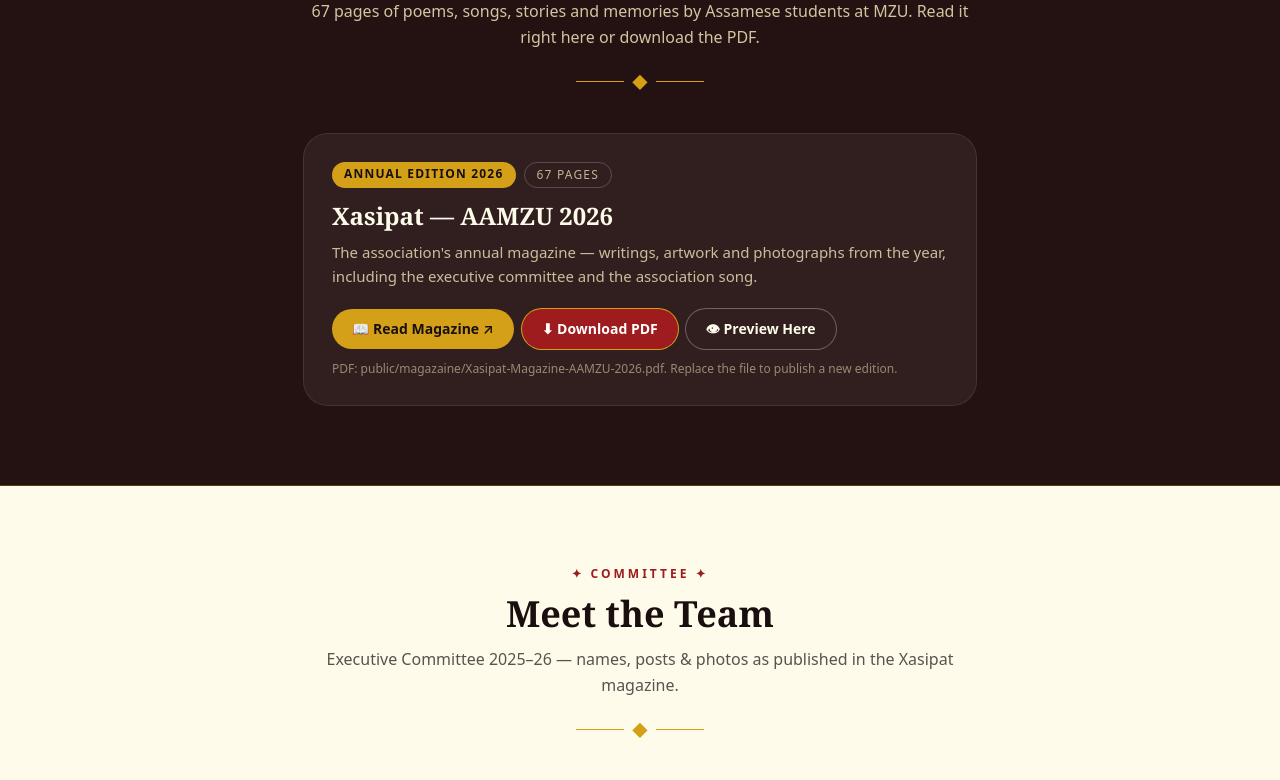
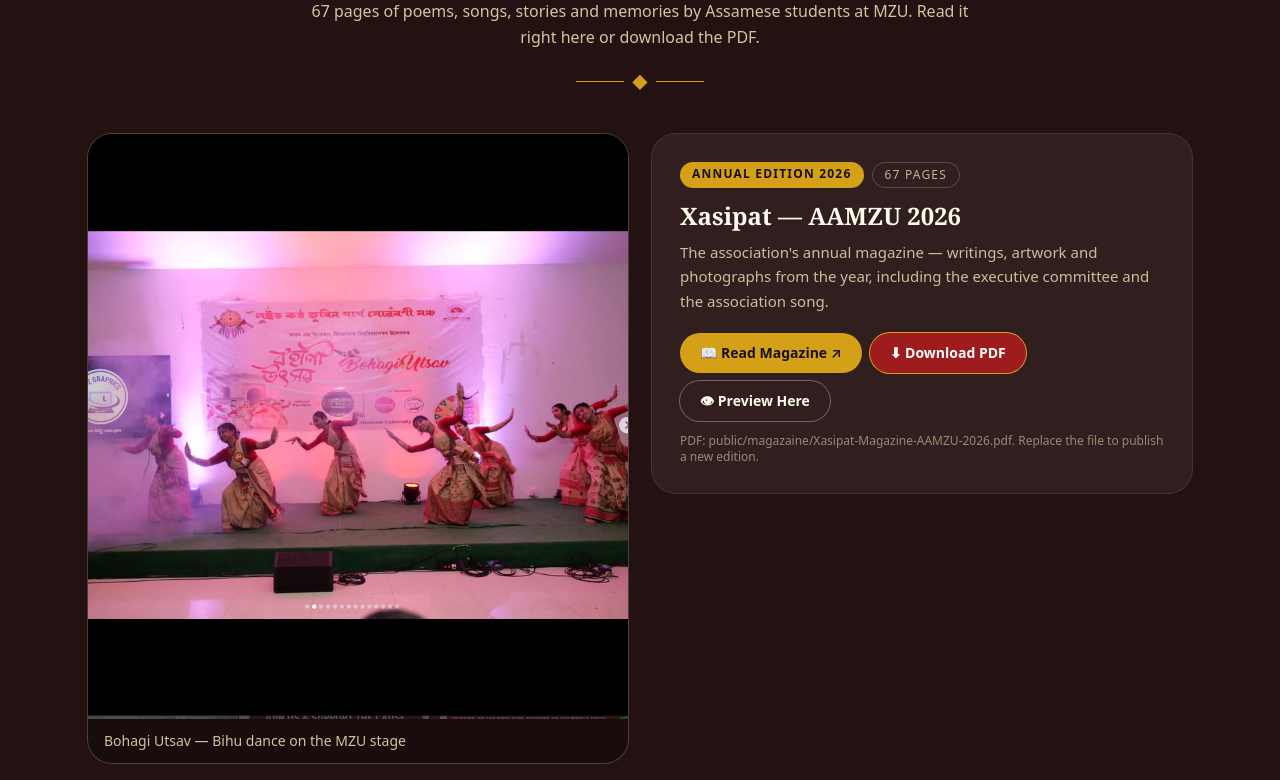
Before and after one commit to mrigangha/assam, a Next.js app: page / in a window 1280 px wide. Shown: the part 3240-4020 px from the top of the page. Built offline with nearby package versions, Linux system fonts and the light colour scheme.

Commit message:
Magazine: Bohagi Utsav dance photo as cover

```diff
--- a/src/components/Magazine.tsx
+++ b/src/components/Magazine.tsx
@@ -1,6 +1,7 @@
 "use client";
 
 import { useState } from "react";
+import Image from "next/image";
 import { useLang } from "./Language";
 
 const PDF = "/magazaine/Xasipat-Magazine-AAMZU-2026.pdf";
@@ -10,8 +11,22 @@ export default function Magazine() {
   const [preview, setPreview] = useState(false);
 
   return (
-    <div className="max-w-2xl mx-auto">
-      <div className="bg-white/[0.06] ring-1 ring-white/15 rounded-3xl p-7">
+    <div>
+      <div className="grid md:grid-cols-2 gap-6 items-start">
+        <figure className="card-hover rounded-3xl overflow-hidden ring-1 ring-white/20 bg-black/30">
+          <Image
+            src="/slideshow/Screenshot_2026-10-02_20-24-06.png"
+            alt={t.slides.captions[2]}
+            width={640}
+            height={700}
+            className="w-full h-auto"
+          />
+          <figcaption className="px-4 py-3 text-sm text-amber-100/80">
+            {t.slides.captions[2]}
+          </figcaption>
+        </figure>
+
+        <div className="bg-white/[0.06] ring-1 ring-white/15 rounded-3xl p-7">
           <div className="flex flex-wrap gap-2">
             <span className="text-xs font-bold uppercase tracking-widest bg-[#D4A017] text-[#1a0f0f] px-3 py-1 rounded-full">
               {t.magazine.edition}
@@ -50,6 +65,7 @@ export default function Magazine() {
             </button>
           </div>
           <p className="mt-3 text-xs text-amber-100/50">{t.magazine.note}</p>
+        </div>
       </div>
 
       {preview && (
```
